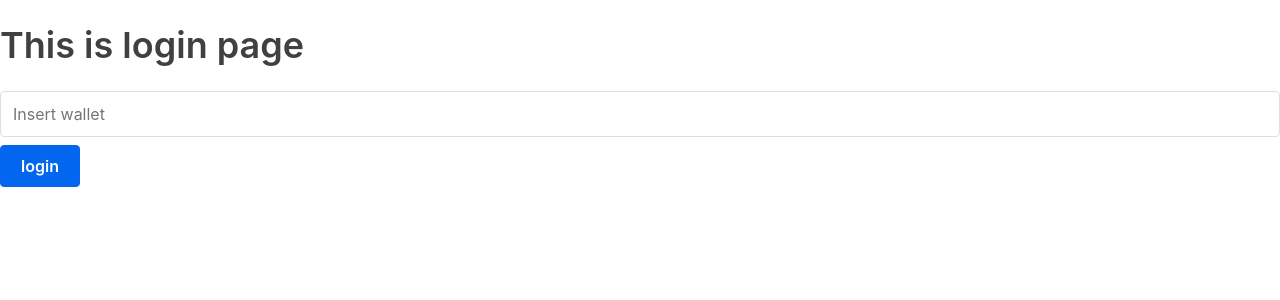
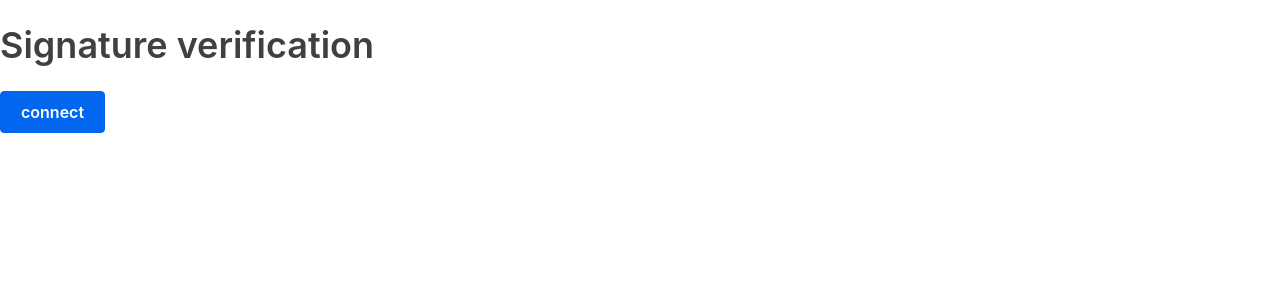
Before and after one commit to hakidon/algo-test, a React (Create React App) app: page /algo-test/ in a window 1280 px wide. Shown: the top 300 px of the page. Built offline with nearby package versions, Linux system fonts and the light colour scheme; no server answers; what @randlabs/myalgo-connect, algosdk would draw is missing.

Commit message:
Update integration algowallet

```diff
--- a/src/App.js
+++ b/src/App.js
@@ -1,7 +1,7 @@
 // import React, { Component } from 'react'
 import { Route, Routes, useNavigate, useSearchParams } from "react-router-dom";
 import { useState } from 'react';
-import { Apptest, Main, MainMenu, Add, Assign, Detail, ViewAll, ViewAssign, ViewInstrument } from './Pages'
+import { Main, MainMenu, Add, Assign, Detail, ViewAll, ViewAssign, ViewInstrument } from './Pages'
 
 export default function App() {
     const navigate = useNavigate()
--- a/src/Pages.js
+++ b/src/Pages.js
@@ -14,7 +14,7 @@ import * as buffer from "buffer";
 // import './layout/scripts/app.js'
 
 import QRCode from 'react-qr-code'
-import { useState, useEffect } from 'react'
+import { useState } from 'react'
 import algosdk from "algosdk"
 import MyAlgoConnect from "@randlabs/myalgo-connect"
 
@@ -38,21 +38,59 @@ const algodClient = new algosdk.Algodv2(
 );
 const encoder = new TextEncoder();
 
-export default function Apptest() {
-    const [account, setAccount] = useState(null);
-    const [signedTx, setSignedTx] = useState(null);
-    const [challenge, setChallange] = useState("");
+
+class Main extends Component {
+    state = {
+        inputWalletTemp: '',
+        account: null,
+        signedTx: null,
+        challenge: ''
+    }
+
+    // render() {
+    //     let {inputWalletTemp} = this.state
+    //     const { setWallet, setDataAll, setDataDistributer,  navigation } = this.props
+
+    //     //Ridirect function
+    //     const setRedirect = () => {
+    //         setWallet(inputWalletTemp)
+    //         navigation('/MainMenu')
+    //     }
+
+    //     return (
+    //         <div className="main">
+    //             <Api setDataAll={setDataAll} setDataDistributer={setDataDistributer} />
+
+    //             <h1>This is login page</h1>
+    //             <center>
+    //                 <input
+    //                     type="text"
+    //                     onChange={(e) => this.setState({ inputWalletTemp: e.target.value })}
+    //                     placeholder="Insert wallet"
+    //                 />
+    //             </center>
+    //             {/* Set user wallet */}
+    //             <button onClick={() => setRedirect()}>login</button>
+    //         </div >
+    //     )
+    // }
+    render() {
+        let { inputWalletTemp, account, signedTx, challenge } = this.state
+
+
         const connect = async () => {
             const [acc] = await myAlgoConnect.connect({
                 shouldSelectOneAccount: true
-        });
+            })
 
-        setAccount(acc);
+            this.setState({ account: acc })
+        }
+
+        const updateChallenge = (e) => {
+            this.setState({ challenge: e.target.value })
+            this.setState({ signedTx: "" })
         };
-    const updateChallenge = (e) => {
-        setChallange(e.target.value);
-        setSignedTx("");
-    };
+
         const sign = async () => {
             document.getElementById("status").innerHTML = "Transaction Status: ";
             try {
@@ -68,11 +106,9 @@ export default function Apptest() {
 
                 const stx = await myAlgoConnect.signTransaction(txn.toByte());
                 const b64Stx = Buffer.from(stx.blob).toString("base64");
-            //const txBytes = Buffer.from(txn.toByte(), 'base64')
                 const response = await algodClient.sendRawTransaction(stx.blob).do();
 
-            setSignedTx(b64Stx);
-            //setSignedTx(response);
+                this.setState({ signedTx: b64Stx })
                 document.getElementById("status").innerHTML =
                     "Transaction Status: Succesful";
             } catch (err) {
@@ -100,7 +136,8 @@ export default function Apptest() {
                 const b64Stx = Buffer.from(stx.blob).toString("base64");
                 //const txBytes = Buffer.from(txn.toByte(), 'base64')
                 const response = await algodClient.sendRawTransaction(stx.blob).do();
-            setSignedTx(b64Stx);
+                console.log(response)
+                this.setState({ signedTx: b64Stx })
                 document.getElementById("status").innerHTML =
                     "Transaction Status: Succesful";
             } catch (err) {
@@ -109,6 +146,8 @@ export default function Apptest() {
                     "Transaction Status: Failed";
             }
         };
+
+
 
         return (
             <div className="App">
@@ -137,43 +176,6 @@ export default function Apptest() {
                     </>
                 )}
             </div>
-    );
-}
-
-//Algo connect ----- end
-
-
-
-class Main extends Component {
-    state = {
-        inputWalletTemp: ''
-        }
-
-    render() {
-        let {inputWalletTemp} = this.state
-        const { setWallet, setDataAll, setDataDistributer,  navigation } = this.props
-
-        //Ridirect function
-        const setRedirect = () => {
-            setWallet(inputWalletTemp)
-            navigation('/MainMenu')
-        }
-
-        return (
-            <div className="main">
-                <Api setDataAll={setDataAll} setDataDistributer={setDataDistributer} />
-
-                <h1>This is login page</h1>
-                <center>
-                    <input
-                        type="text"
-                        onChange={(e) => this.setState({ inputWalletTemp: e.target.value })}
-                        placeholder="Insert wallet"
-                    />
-                </center>
-                {/* Set user wallet */}
-                <button onClick={() => setRedirect()}>login</button>
-            </div >
         )
     }
 
@@ -397,4 +399,4 @@ const Detail = (props) => {
 };
 
 
-export { Apptest, Main, MainMenu, ViewAll, ViewAssign, ViewInstrument, Add, Assign, Detail };
+export { Main, MainMenu, ViewAll, ViewAssign, ViewInstrument, Add, Assign, Detail };
```
Lines whose indentation alone changed are shown as unchanged.
